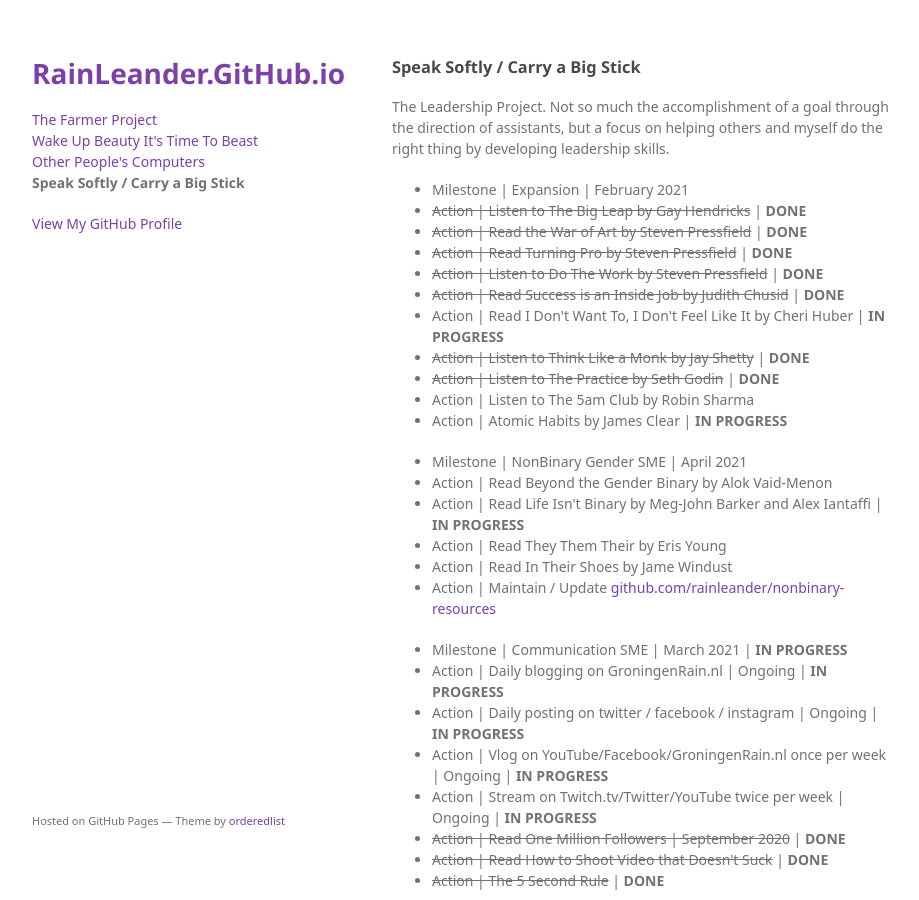
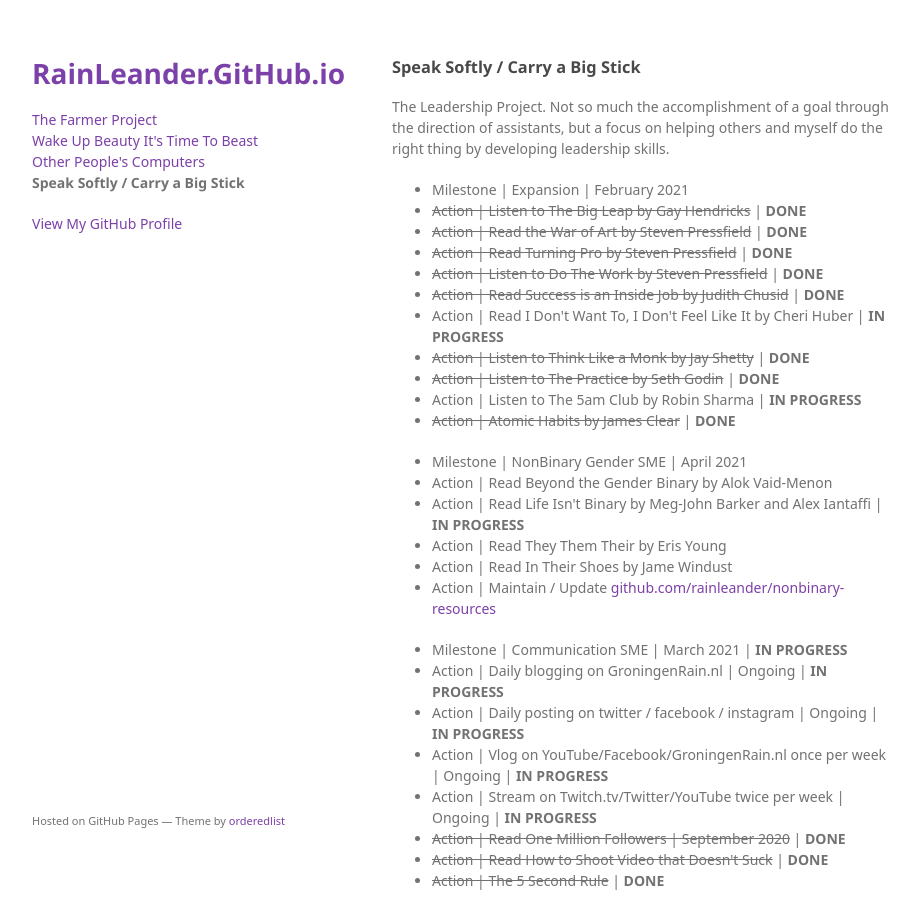
Before and after one commit to rainleander/rainleander.github.io, a Jekyll site: the page speak-softly.html, which Jekyll copies as it is, in a window 1280 px wide and 900 px high. Shown: the whole window, without its empty margins (178-1097 px from the left). Built offline with Jekyll 4.4.1, drawn with Linux system fonts in a browser that asks for light colours; some web fonts are replaced.

Commit message:
Update speak-softly.html

```diff
--- a/speak-softly.html
+++ b/speak-softly.html
@@ -39,8 +39,8 @@
         <li>Action | Read I Don't Want To, I Don't Feel Like It by Cheri Huber | <b>IN PROGRESS</b></li>
         <li><del>Action | Listen to Think Like a Monk by Jay Shetty</del> | <b>DONE</b></li>
         <li><del>Action | Listen to The Practice by Seth Godin</del> | <b>DONE</b></li>
-        <li>Action | Listen to The 5am Club by Robin Sharma</li>
-        <li>Action | Atomic Habits by James Clear | <b>IN PROGRESS</b></li></ul>
+        <li>Action | Listen to The 5am Club by Robin Sharma | <b>IN PROGRESS</b></li>
+        <li><del>Action | Atomic Habits by James Clear</del> | <b>DONE</b></li></ul>
 
         <ul><li>Milestone | NonBinary Gender SME | April 2021</li>
           <li>Action | Read Beyond the Gender Binary by Alok Vaid-Menon</li>
```
